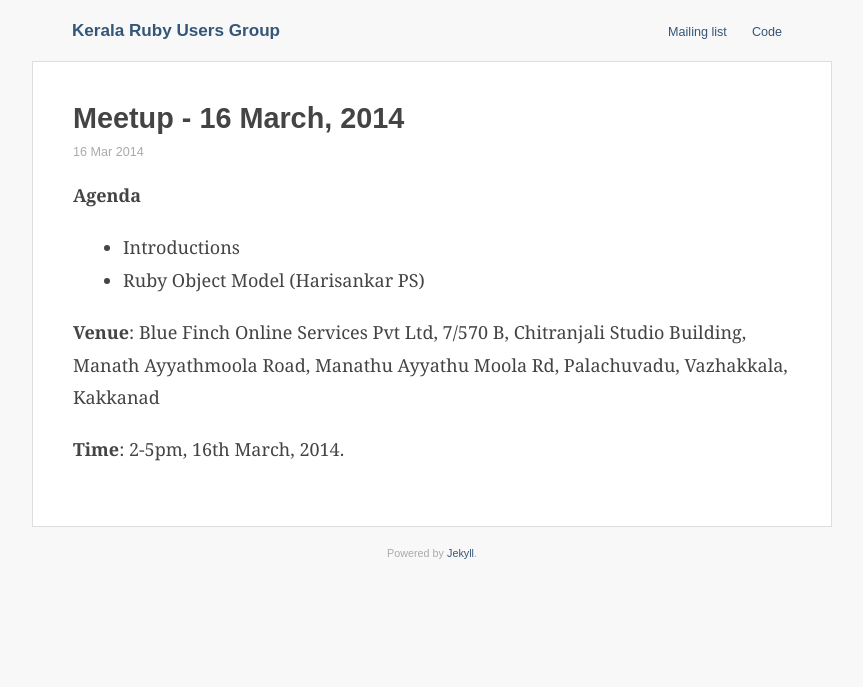
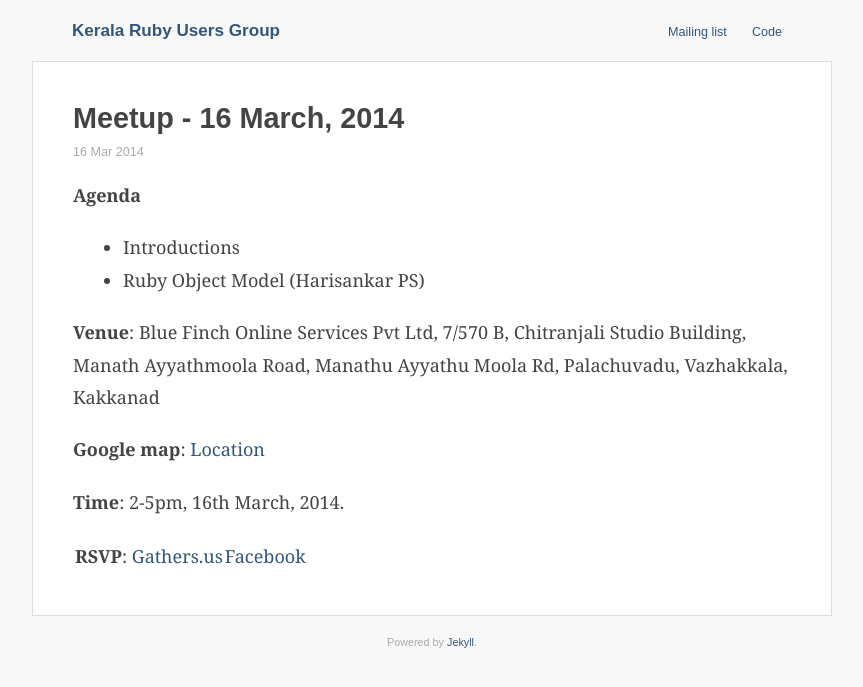
Before and after one commit to krug/krug.github.io, a Jekyll site: the page built from _posts/2014-03-16-mar-2014-meetup.md, in a window 1280 px wide. Shown: the top 687 px of the page, without its empty margins (208-1071 px from the left). Built offline with Jekyll 4.4.1, drawn with Linux system fonts in a browser that asks for light colours.

Commit message:
Update 2014-03-16-mar-2014-meetup.md

```diff
--- a/_posts/2014-03-16-mar-2014-meetup.md
+++ b/_posts/2014-03-16-mar-2014-meetup.md
@@ -12,4 +12,8 @@ categories: meetups
 
 **Venue**: Blue Finch Online Services Pvt Ltd, 7/570 B, Chitranjali Studio Building, Manath Ayyathmoola Road, Manathu Ayyathu Moola Rd, Palachuvadu, Vazhakkala, Kakkanad
 
+**Google map**: [Location](https://www.google.com/maps/place/Blue+Finch+Online+Services+Pvt+Ltd/@10.0228929,76.3361755,17z/data=!3m1!4b1!4m2!3m1!1s0x3b080c5ec26db465:0xd4ef9e9638e24a84)
+
 **Time**: 2-5pm, 16th March, 2014.
+
+**RSVP**: [Gathers.us](http://gathers.us/events/kerala-ruby-users-group-meetup-march-2014) | [Facebook](https://www.facebook.com/events/682102311832792/)
```
